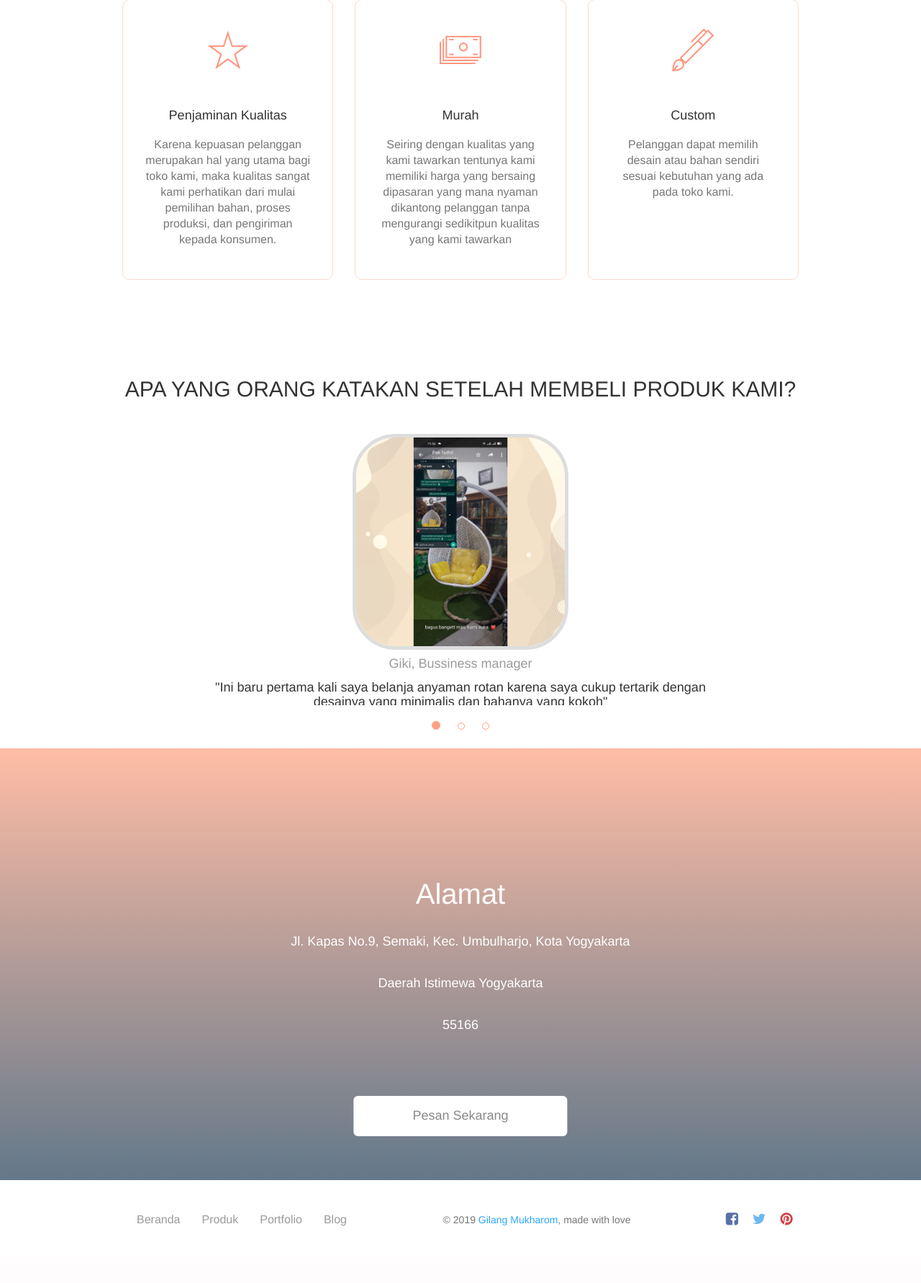
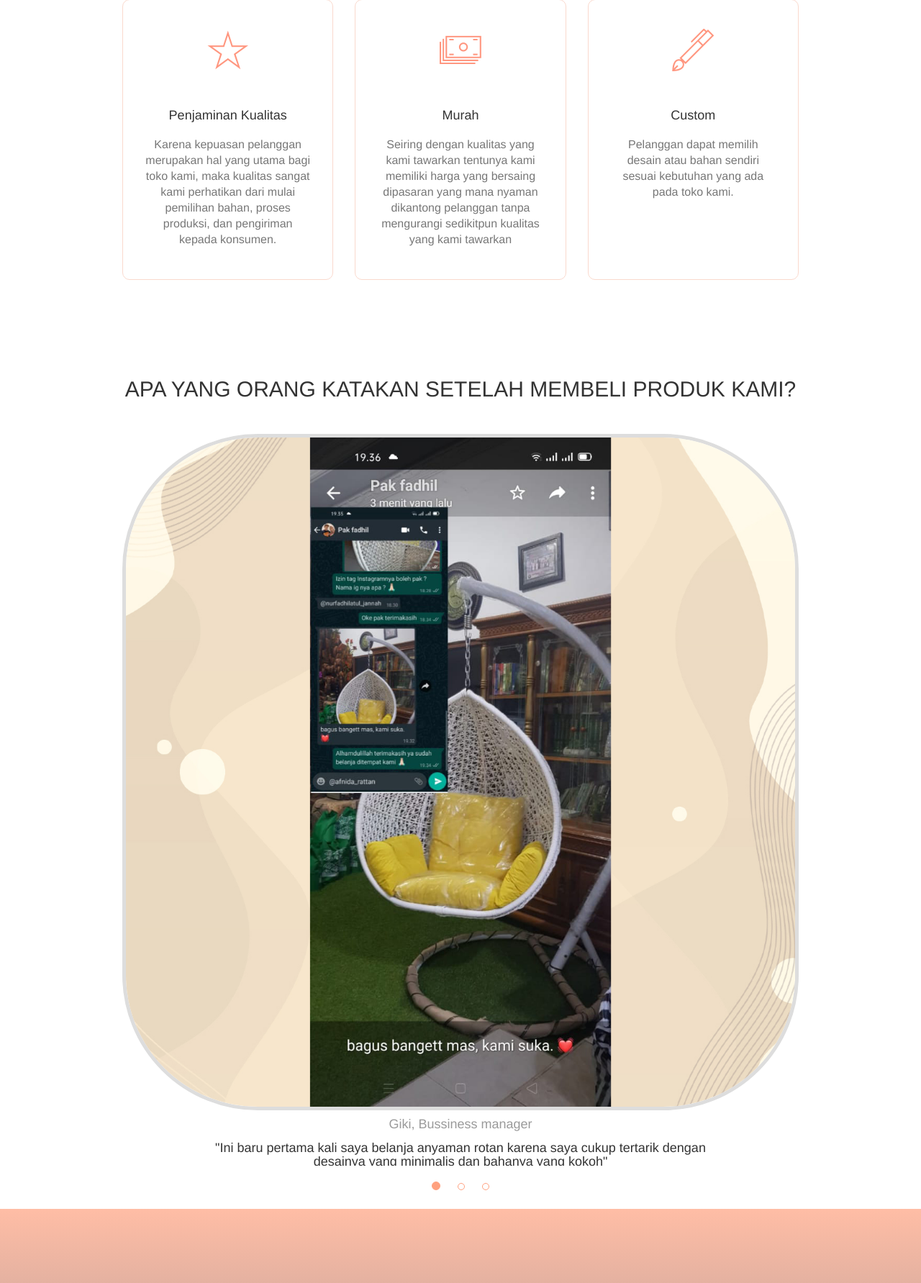
Before and after one commit to gilangmukharom/gilangmukharom.github.io, a PHP site: page /index.html in a window 1280 px wide. Shown: the part 2412-4195 px from the top of the page at 72% size. Before the commit the page ends 4116 px from the top, so only its background shows below. Run offline with PHP 8.4, Linux system fonts and the light colour scheme; some libraries are stand-ins or nearby versions.

Commit message:
commit 5

```diff
--- a/assets/css/landing-page.css
+++ b/assets/css/landing-page.css
@@ -1586,7 +1586,7 @@ i {
 }
 
 .landing-page .section-testimonial .carousel-inner .item .mask {
-    width: 300px;
+    min-width: 300px;
     min-height: 300px;
     border-radius: 20%;
     border: 5px solid #ddd;
```
